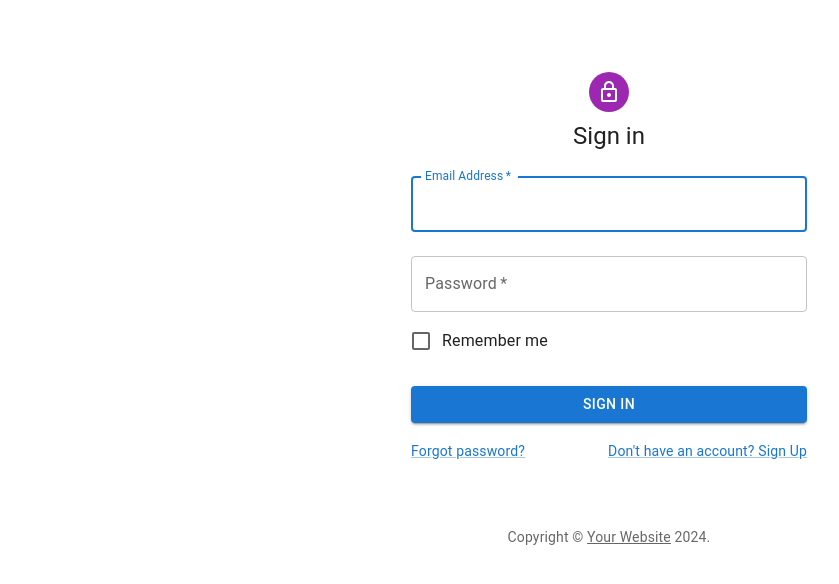
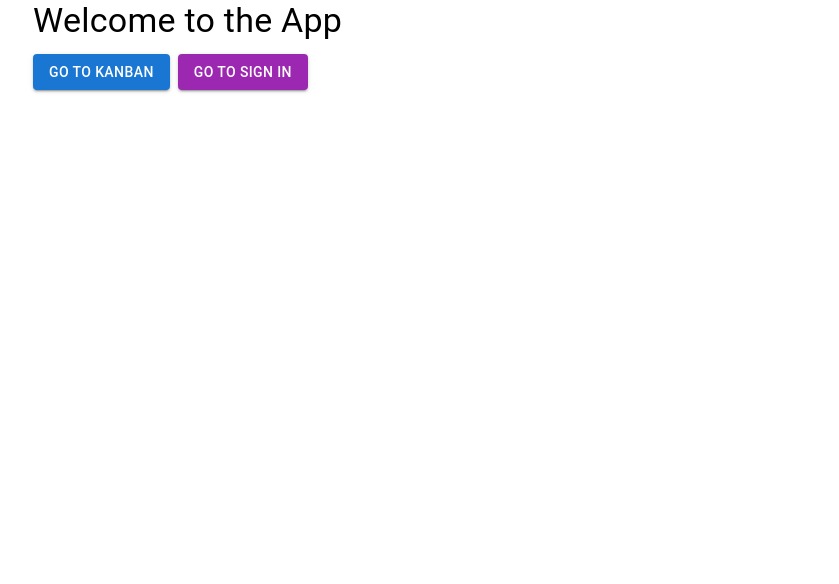
Before and after one commit to HYdride1/kanban-board, a React (Create React App) app: page / in a window 1280 px wide. Before the commit this address led to /#/login. Shown: the top 584 px of the page, without its empty margins (31-870 px from the left). Built offline with nearby package versions, Linux system fonts and the light colour scheme.

Commit message:
initial commit

```diff
--- a/src/App.js
+++ b/src/App.js
@@ -2,6 +2,7 @@ import React from 'react';
 import { HashRouter as Router, Route, Routes, Navigate } from 'react-router-dom';
 import Kanban from './components/Kanban';
 import SignIn from './components/SignIn';
+import Home from './components/Home';
 
 function App() {
   return (
@@ -9,7 +10,8 @@ function App() {
       <Routes>
         <Route path="/login" element={<SignIn />} />
         <Route path="/kanban" element={<Kanban />} />
-        <Route path="/" element={<Navigate to="/login" />} />
+        <Route path="/" element={<Home />} />
+        <Route path="*" element={<Navigate to="/" />} />
       </Routes>
     </Router>
   );
--- /dev/null
+++ b/src/components/Home.js
@@ -0,0 +1,30 @@
+import React from 'react';
+import { Button, Container, Typography } from '@mui/material';
+import { useNavigate } from 'react-router-dom';
+
+function Home() {
+  const navigate = useNavigate();
+
+  return (
+    <Container>
+      <Typography variant="h4" gutterBottom>Welcome to the App</Typography>
+      <Button
+        variant="contained"
+        color="primary"
+        onClick={() => navigate('/kanban')}
+        style={{ marginRight: 8 }}
+      >
+        Go to Kanban
+      </Button>
+      <Button
+        variant="contained"
+        color="secondary"
+        onClick={() => navigate('/login')}
+      >
+        Go to Sign In
+      </Button>
+    </Container>
+  );
+}
+
+export default Home;
```
